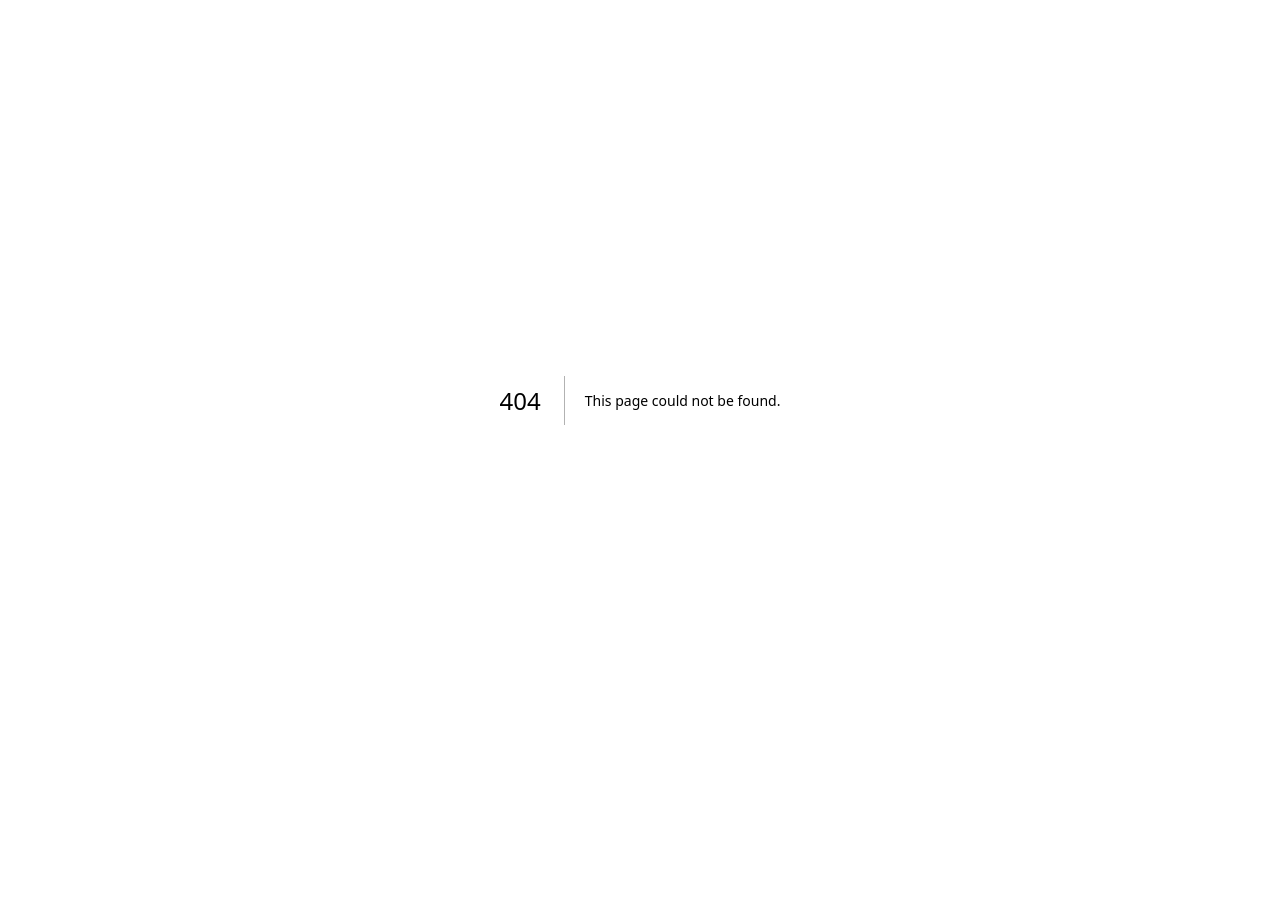
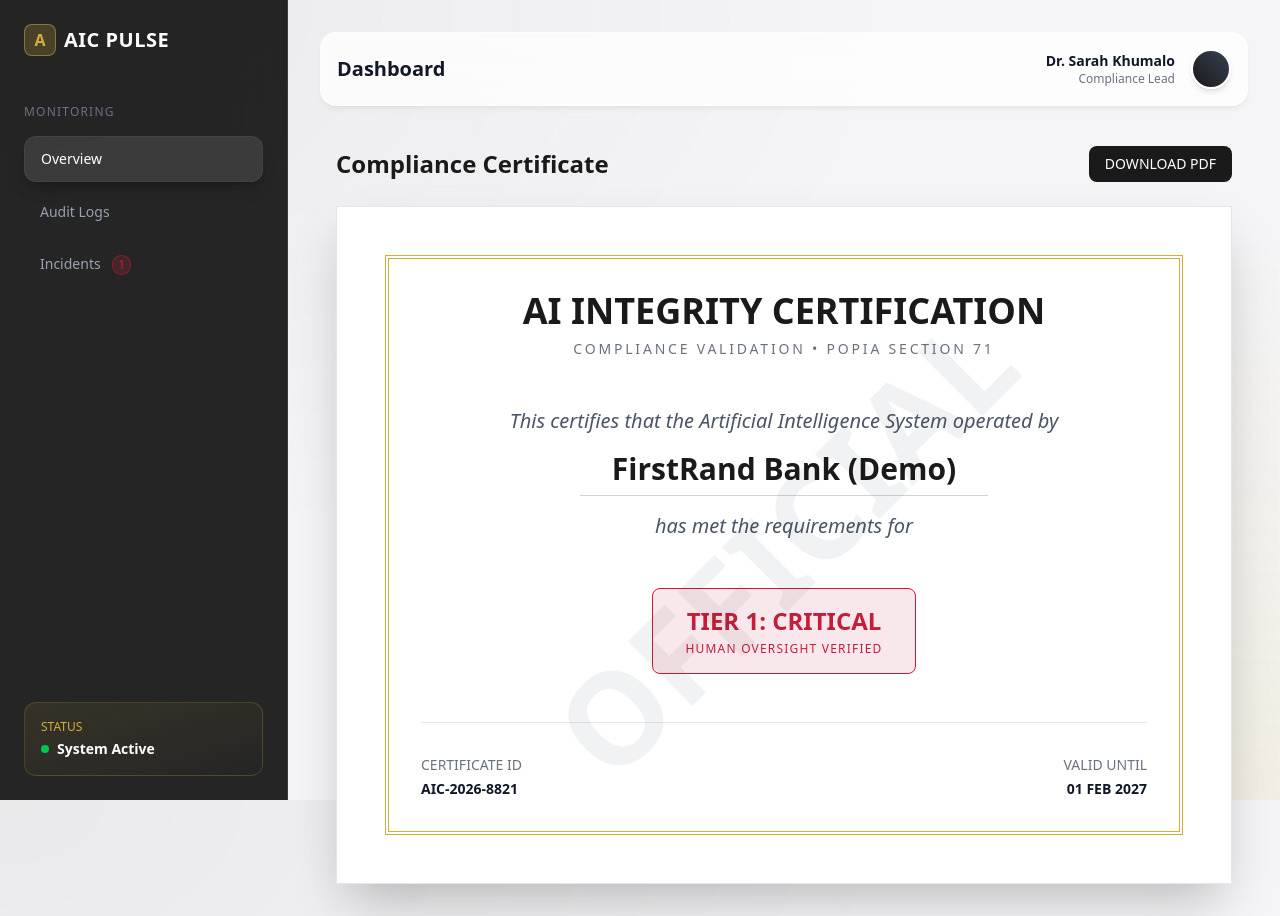
Before and after one commit to z-wilken/aic-platform, a Next.js app in the folder apps/platform/: page /certificate in a window 1280 px wide. Before the commit this address had no page. Before the commit the page ends 800 px from the top, so only its background shows below. Built offline with nearby package versions, Linux system fonts and the light colour scheme.

Commit message:
feat: recover and commit 10-spiral features

```diff
--- /dev/null
+++ b/apps/platform/app/api/stats/route.ts
@@ -0,0 +1,22 @@
+import { NextResponse } from 'next/server';
+
+export async function GET() {
+  // Simulate DB Fetch
+  const data = {
+    score: 94,
+    trend: 2,
+    tier: 'TIER_1',
+    pendingReviews: 2,
+    logs: [
+      { id: 'REQ-8392', time: '14:22', type: 'Credit App', outcome: 'DENIED', status: 'AUDIT_REQ' },
+      { id: 'REQ-8391', time: '14:15', type: 'Credit App', outcome: 'APPROVED', status: 'VERIFIED' },
+      { id: 'REQ-8390', time: '13:45', type: 'Loan Adj.', outcome: 'FLAGGED', status: 'BIAS_ALERT' },
+    ]
+  };
+
+  return NextResponse.json(data, {
+    headers: {
+      'Cache-Control': 's-maxage=60, stale-while-revalidate',
+    },
+  });
+}
--- /dev/null
+++ b/apps/platform/app/certificate/page.tsx
@@ -0,0 +1,52 @@
+import DashboardShell from '../components/DashboardShell';
+
+export default function CertificatePage() {
+  return (
+    <DashboardShell>
+      <div className="max-w-4xl mx-auto">
+        <div className="mb-6 flex justify-between items-center">
+            <h2 className="text-2xl font-serif font-bold">Compliance Certificate</h2>
+            <button className="bg-aic-black text-white px-4 py-2 rounded-lg font-mono text-sm uppercase">Download PDF</button>
+        </div>
+
+        <div className="bg-white p-12 shadow-2xl relative overflow-hidden border border-gray-200">
+            {/* Watermark */}
+            <div className="absolute inset-0 flex items-center justify-center opacity-5 pointer-events-none">
+                <h1 className="text-9xl font-serif font-bold text-gray-900 -rotate-45">OFFICIAL</h1>
+            </div>
+
+            <div className="border-4 border-double border-aic-gold p-8 h-full">
+                <div className="text-center mb-12">
+                    <h1 className="font-serif text-4xl font-bold text-aic-black mb-2">AI INTEGRITY CERTIFICATION</h1>
+                    <p className="font-mono text-sm text-gray-500 uppercase tracking-[0.2em]">Compliance Validation • POPIA Section 71</p>
+                </div>
+
+                <div className="mb-12 text-center">
+                    <p className="font-serif text-xl text-gray-600 italic mb-4">This certifies that the Artificial Intelligence System operated by</p>
+                    <h2 className="font-serif text-3xl font-bold text-aic-black border-b border-gray-300 inline-block pb-2 px-8 mb-4">FirstRand Bank (Demo)</h2>
+                    <p className="font-serif text-xl text-gray-600 italic">has met the requirements for</p>
+                </div>
+
+                <div className="flex justify-center mb-12">
+                    <div className="bg-aic-red/10 border border-aic-red px-8 py-4 rounded-lg text-center">
+                        <p className="text-aic-red font-mono font-bold text-2xl">TIER 1: CRITICAL</p>
+                        <p className="text-aic-red text-xs uppercase tracking-widest mt-1">Human Oversight Verified</p>
+                    </div>
+                </div>
+
+                <div className="grid grid-cols-2 gap-8 text-sm font-mono text-gray-500 border-t border-gray-200 pt-8">
+                    <div>
+                        <p className="mb-1">CERTIFICATE ID</p>
+                        <p className="text-gray-900 font-bold">AIC-2026-8821</p>
+                    </div>
+                    <div className="text-right">
+                        <p className="mb-1">VALID UNTIL</p>
+                        <p className="text-gray-900 font-bold">01 FEB 2027</p>
+                    </div>
+                </div>
+            </div>
+        </div>
+      </div>
+    </DashboardShell>
+  );
+}
--- /dev/null
+++ b/apps/platform/app/settings/page.tsx
@@ -0,0 +1,39 @@
+import DashboardShell from '../components/DashboardShell';
+
+export default function SettingsPage() {
+  return (
+    <DashboardShell>
+      <div className="max-w-2xl">
+        <h2 className="text-2xl font-serif font-bold mb-8">Organization Settings</h2>
+
+        <div className="glass-panel p-8 rounded-2xl mb-8">
+            <h3 className="font-mono text-sm font-bold text-gray-500 uppercase tracking-widest mb-6">General Information</h3>
+            <div className="space-y-4">
+                <div>
+                    <label className="block text-sm font-medium text-gray-700">Organization Name</label>
+                    <input type="text" value="FirstRand Bank (Demo)" disabled className="mt-1 block w-full rounded-md border-gray-300 bg-gray-50 shadow-sm sm:text-sm p-2 border" />
+                </div>
+                <div>
+                    <label className="block text-sm font-medium text-gray-700">Primary Contact</label>
+                    <input type="email" value="sarah.khumalo@firstrand.co.za" className="mt-1 block w-full rounded-md border-gray-300 shadow-sm sm:text-sm p-2 border" />
+                </div>
+            </div>
+            <div className="mt-6 text-right">
+                <button className="bg-aic-black text-white px-4 py-2 rounded-lg text-sm font-mono uppercase">Save Changes</button>
+            </div>
+        </div>
+
+        <div className="glass-panel p-8 rounded-2xl border-red-200 bg-red-50/10">
+            <h3 className="font-mono text-sm font-bold text-aic-red uppercase tracking-widest mb-6">Danger Zone</h3>
+            <div className="flex justify-between items-center">
+                <div>
+                    <h4 className="font-bold text-gray-900">Request Data Deletion</h4>
+                    <p className="text-sm text-gray-500">Permanently remove all audit logs in compliance with POPIA.</p>
+                </div>
+                <button className="border border-aic-red text-aic-red px-4 py-2 rounded-lg text-sm font-mono uppercase hover:bg-aic-red hover:text-white transition-colors">Request Deletion</button>
+            </div>
+        </div>
+      </div>
+    </DashboardShell>
+  );
+}
```
Also changed, not shown: 1 other file (tests, documents, lock files or other folders).
